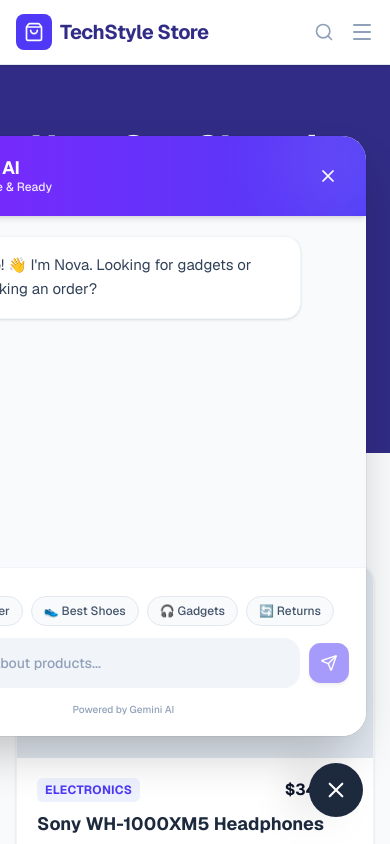
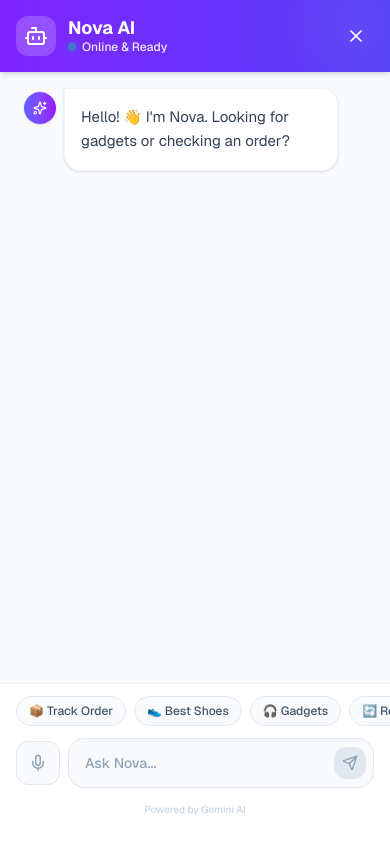
Before and after one commit to PasinduSF/ai-customer-support-bot, a Next.js app: page / in a window 390 px wide. Both pictures are taken after a click on the button 336 px from the left and 790 px from the top of the page. Shown: the top 844 px of the page. Built offline with nearby package versions, Linux system fonts and the light colour scheme.

Commit message:
responsive design

```diff
--- a/src/components/ChatBot/index.tsx
+++ b/src/components/ChatBot/index.tsx
@@ -1,28 +1,21 @@
 "use client";
 
 import { useState, useRef, useEffect } from "react";
-import {
-  X,
-  Send,
-  Sparkles,
-  Bot,
-  ArrowLeft,
-  MicOff,
-  Mic,
-  Package,
-  ChevronRight,
-} from "lucide-react";
+import { X, Send, Sparkles, Bot, ArrowLeft, MicOff, Mic } from "lucide-react";
 import { AIResType } from "@/enums/ai-res-type.enum";
 import { Message } from "@/types/ai-res.types";
 import { Sender } from "@/enums/sender.enum";
 import { Product } from "@/types/products.types";
+import { Order } from "@/types/orders.types";
+
+// Sub-components imports
 import OrderStepper from "./OrderStepper";
 import ProductList from "./ProductList";
 import FloatingButton from "./FloatingButton";
 import SelectedProductView from "./SelectedProductView";
-import { Order } from "@/types/orders.types";
+import ReturnPolicyCard from "./ReturnPolicyCard";
 import OrderList from "./OrderList";
-import ReturnPolicyCard from "./ReturnPolicyCard";
+import TypingIndicator from "../TypingIndicator";
 
 const SUGGESTIONS = [
   { label: "📦 Track Order", text: "Where is my order?" },
@@ -138,10 +131,15 @@ const NovaChatBot = () => {
   };
 
   return (
-    <div className="fixed bottom-6 right-6 z-50 flex flex-col items-end font-sans">
+    <div
+      className={`fixed z-50 flex flex-col items-end font-sans transition-all duration-300 ${
+        isOpen
+          ? "inset-0 sm:inset-auto sm:bottom-6 sm:right-6"
+          : "bottom-6 right-6"
+      }`}>
       {isOpen && (
-        <div className="mb-6 w-full sm:w-[450px] h-[600px] bg-white rounded-3xl shadow-2xl  flex flex-col overflow-hidden animate-in slide-in-from-bottom-10 fade-in duration-300 ring-1 ring-black/5 relative">
-          <div className="bg-linear-to-r from-violet-600 to-indigo-600 p-5 text-white flex justify-between items-center shadow-md relative overflow-hidden shrink-0">
+        <div className="w-full h-full sm:w-[400px] md:w-[450px] sm:h-[600px] bg-slate-50 sm:rounded-3xl shadow-2xl flex flex-col overflow-hidden animate-in slide-in-from-bottom-10 fade-in duration-300 ring-1 ring-black/5 relative sm:mb-4">
+          <div className="bg-linear-to-r from-violet-600 to-indigo-600 p-4 sm:p-5 text-white flex justify-between items-center shadow-md relative overflow-hidden shrink-0 z-20">
             <div className="absolute -top-10 -right-10 w-32 h-32 bg-white/10 rounded-full blur-2xl"></div>
 
             <div className="flex items-center gap-3 relative z-10">
@@ -184,28 +182,30 @@ const NovaChatBot = () => {
             />
           ) : (
             <>
-              <div className="flex-1 overflow-y-auto p-5 space-y-6 bg-slate-50 scroll-smooth">
+              <div className="flex-1 overflow-y-auto p-4 sm:p-5 space-y-6 bg-slate-50 scroll-smooth">
                 {messages.map((msg) => (
                   <div
                     key={msg.id}
                     className={`flex flex-col ${
-                      msg.sender === "user" ? "items-end" : "items-start"
+                      msg.sender === Sender.USER ? "items-end" : "items-start"
                     } animate-in fade-in slide-in-from-bottom-2 duration-300`}>
                     <div
                       className={`flex ${
-                        msg.sender === "user" ? "flex-row-reverse" : "flex-row"
+                        msg.sender === Sender.USER
+                          ? "flex-row-reverse"
+                          : "flex-row"
                       } items-start max-w-[90%]`}>
-                      {msg.sender === "bot" && (
-                        <div className="w-8 h-8 rounded-full bg-linear-to-br from-indigo-500 to-purple-600 flex items-center justify-center text-white shrink-0 mx-2 shadow-sm mt-1">
+                      {msg.sender === Sender.BOT && (
+                        <div className="w-8 h-8 rounded-full bg-linear-to-r from-indigo-500 to-purple-600 flex items-center justify-center text-white shrink-0 mx-2 shadow-sm mt-1">
                           <Sparkles size={14} />
                         </div>
                       )}
 
                       <div
                         className={`p-4 text-[15px] leading-relaxed shadow-sm whitespace-pre-wrap ${
-                          msg.sender === "user"
-                            ? "bg-linear-to-br from-violet-600 to-indigo-600 text-white rounded-2xl rounded-tr-sm"
-                            : "bg-white text-slate-700 border border-slate-100 rounded-2xl rounded-tl-sm"
+                          msg.sender === Sender.USER
+                            ? "bg-linear-to-r from-violet-600 to-indigo-600 text-white rounded-2xl rounded-tr-none"
+                            : "bg-white text-slate-700 border border-slate-100 rounded-2xl rounded-tl-none"
                         }`}>
                         {msg.text}
 
@@ -217,30 +217,24 @@ const NovaChatBot = () => {
                             orderId={msg.data.orderId}
                           />
                         )}
+                        {msg.type === AIResType.RETURN_POLICY && (
+                          <ReturnPolicyCard />
+                        )}
                       </div>
                     </div>
+
                     {msg.type === AIResType.PRODUCT_LIST && msg.data && (
                       <ProductList
                         msg={msg}
                         setSelectedProduct={setSelectedProduct}
                       />
                     )}
-                    {msg.type === AIResType.CATEGORY_LIST && msg.data && (
-                      <div className="mt-3 ml-12 flex flex-wrap gap-2 w-[85%]">
-                        {msg.data.map((category: string) => (
-                          <button
-                            key={category}
-                            onClick={() => handleSend(`Show me ${category}`)}
-                            className="px-4 py-2 bg-white border border-indigo-100 rounded-full text-sm font-medium text-indigo-600 shadow-sm hover:bg-indigo-50 hover:border-indigo-200 transition-all capitalize">
-                            {category}
-                          </button>
-                        ))}
-                      </div>
-                    )}
+
                     {msg.type === AIResType.ORDER_LIST && msg.data && (
                       <div className="mt-3 ml-12 grid gap-2 w-[85%]">
-                        {msg.data.map((order: Order) => (
+                        {msg.data.map((order: Order, index: number) => (
                           <OrderList
+                            key={index}
                             order={order}
                             handleSend={() =>
                               handleSend(`Where is order ${order.orderId}`)
@@ -249,73 +243,68 @@ const NovaChatBot = () => {
                         ))}
                       </div>
                     )}
-                    {msg.type === AIResType.RETURN_POLICY && (
-                      <ReturnPolicyCard />
-                    )}
                   </div>
                 ))}
 
-                {isLoading && (
-                  <div className="flex justify-start animate-in fade-in duration-300">
-                    <div className="w-8 h-8 rounded-full bg-linear-to-br from-indigo-500 to-purple-600 flex items-center justify-center text-white shrink-0 mx-2 mt-1 opacity-70">
-                      <Bot size={14} />
-                    </div>
-                    <div className="bg-white border border-slate-100 px-4 py-3 rounded-2xl rounded-tl-sm shadow-sm flex items-center gap-1.5">
-                      <span className="w-1.5 h-1.5 bg-indigo-400 rounded-full animate-bounce"></span>
-                      <span className="w-1.5 h-1.5 bg-indigo-400 rounded-full animate-bounce delay-150"></span>
-                      <span className="w-1.5 h-1.5 bg-indigo-400 rounded-full animate-bounce delay-300"></span>
-                    </div>
-                  </div>
-                )}
+                {isLoading && <TypingIndicator />}
                 <div ref={messagesEndRef} />
               </div>
 
-              <div className="p-4 bg-white border-t border-slate-100 shrink-0">
+              <div className="bg-white border-t border-slate-100 shrink-0 pb-4 sm:pb-2">
                 <div className="px-4 py-3 flex gap-2 overflow-x-auto no-scrollbar scroll-smooth">
                   {SUGGESTIONS.map((chip) => (
                     <button
                       key={chip.label}
                       onClick={() => handleSend(chip.text)}
-                      className="cursor-pointer whitespace-nowrap px-3 py-1.5 bg-slate-50 border border-slate-200 rounded-full text-xs font-medium text-slate-600 hover:bg-indigo-50 hover:text-indigo-600 hover:border-indigo-200 transition-colors shrink-0">
+                      className="whitespace-nowrap px-3 py-1.5 bg-slate-50 border border-slate-200 rounded-full text-xs font-medium text-slate-600 hover:bg-indigo-50 hover:text-indigo-600 hover:border-indigo-200 transition-colors shrink-0">
                       {chip.label}
                     </button>
                   ))}
                 </div>
 
+                {/* Input Field */}
+                <div className="px-4 pb-2">
                   <div className="relative flex items-center gap-2">
                     <button
                       onClick={handleVoiceInput}
-                    className={`p-3 rounded-xl transition-all flex items-center justify-center ${
+                      className={`p-3 rounded-xl transition-all flex items-center justify-center border ${
                         isListening
-                        ? "bg-red-50 text-red-500 animate-pulse border border-red-200"
-                        : "bg-slate-100 text-slate-500 hover:bg-slate-200"
+                          ? "bg-red-50 text-red-500 border-red-200 animate-pulse"
+                          : "bg-slate-50 text-slate-400 border-slate-200 hover:bg-slate-100"
                       }`}
                       title="Speak">
                       {isListening ? <MicOff size={18} /> : <Mic size={18} />}
                     </button>
 
+                    <div className="flex-1 relative">
                       <input
-                    className="flex-1 px-4 py-3.5 bg-slate-100 border-transparent focus:bg-white border focus:border-indigo-500 rounded-2xl focus:ring-4 focus:ring-indigo-500/10 transition-all text-slate-800 placeholder:text-slate-400 text-sm font-medium"
+                        className="w-full px-4 py-3.5 bg-slate-50 border border-slate-200 rounded-2xl focus:outline-none focus:border-indigo-500 focus:ring-4 focus:ring-indigo-500/10 transition-all text-slate-800 placeholder:text-slate-400 text-sm font-medium pr-12"
                         value={input}
                         onChange={(e) => setInput(e.target.value)}
                         onKeyDown={(e) => e.key === "Enter" && handleSend()}
                         placeholder={
-                      isListening ? "Listening..." : "Ask about products..."
+                          isListening ? "Listening..." : "Ask Nova..."
                         }
                         disabled={isLoading}
                       />
-
                       <button
-                    className="cursor-pointer p-3 bg-indigo-600 hover:bg-indigo-700 text-white rounded-xl transition-all disabled:opacity-50 disabled:scale-95 shadow-md hover:shadow-lg active:scale-95 flex items-center justify-center"
+                        className={`absolute right-2 top-1/2 -translate-y-1/2 p-2 rounded-xl transition-all flex items-center justify-center ${
+                          input.trim()
+                            ? "bg-indigo-600 text-white hover:bg-indigo-700 shadow-md"
+                            : "bg-slate-200 text-slate-400 cursor-not-allowed"
+                        }`}
                         onClick={() => handleSend()}
                         disabled={isLoading || (!input.trim() && !isListening)}>
-                    <Send size={18} />
+                        <Send size={16} />
                       </button>
                     </div>
+                  </div>
+
                   <div className="text-center mt-2">
-                  <span className="text-[10px] text-slate-400 font-medium">
+                    <span className="text-[10px] text-slate-300 font-medium">
                       Powered by Gemini AI
                     </span>
+                  </div>
                 </div>
               </div>
             </>
@@ -323,7 +312,9 @@ const NovaChatBot = () => {
         </div>
       )}
 
+      <div className={isOpen ? "hidden sm:block" : "block"}>
         <FloatingButton isOpen={isOpen} setIsOpen={setIsOpen} />
+      </div>
     </div>
   );
 };
```
Lines whose indentation alone changed are shown as unchanged.
